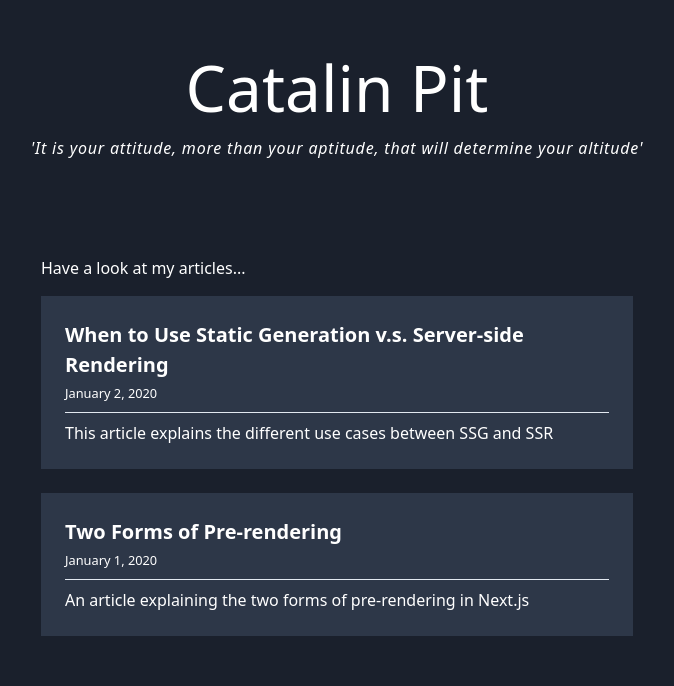
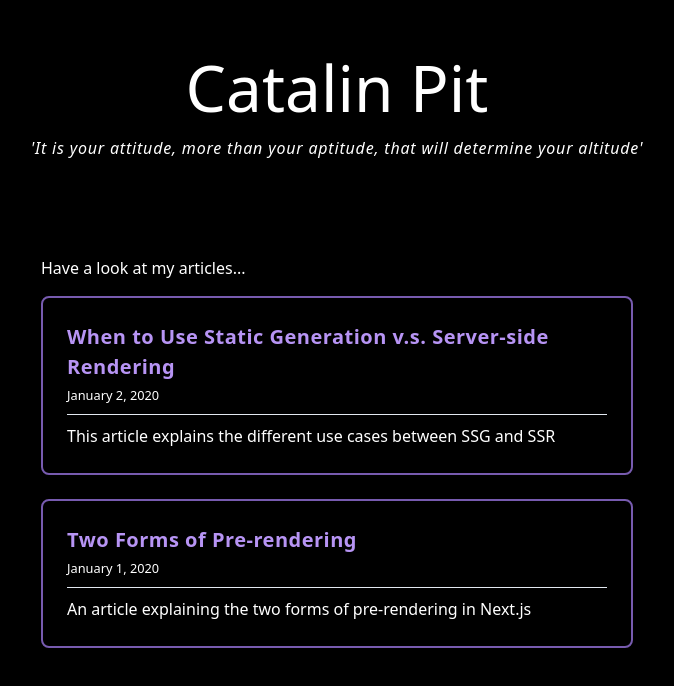
Before and after one commit to lawalalao/blog-next, a Next.js app: page / in a window 1280 px wide. Shown: the top 686 px of the page, without its empty margins (303-977 px from the left). Built offline with nearby package versions, Linux system fonts and the light colour scheme.

Commit message:
More changes

```diff
--- a/components/layout.js
+++ b/components/layout.js
@@ -6,7 +6,7 @@ export const siteTitle = "Catalin's Blog"
 
 export default function Layout({ children, home }) {
   return (
-    <div className={"bg-gray-900 text-white min-h-screen min-w-full"}>
+    <div className={"bg-black text-white min-h-screen min-w-full"}>
       <Head>
         <link rel="icon" href="/favicon.ico" />
         <meta name="description" content="A blog written by Catalin Pit" />
@@ -23,16 +23,16 @@ export default function Layout({ children, home }) {
         {home ? (
           <>
             <h1 className={"lg:text-6xl md:text-6xl text-3xl"}>{name}</h1>
-            <h6 className={"tracking-wider italic"}>'It is your attitude, more than your aptitude, that will determine your altitude'</h6>
+            <h6 className={"tracking-wider italic px-4"}>'It is your attitude, more than your aptitude, that will determine your altitude'</h6>
           </>
         ) : (
           <>
             <h2>
               <Link href="/">
-                <a className={"text-6xl"}>{name}</a>
+                <a className={"lg:text-6xl md:text-6xl text-3xl"}>{name}</a>
               </Link>
             </h2>
-            <h6 className={"tracking-wider italic"}>'It is your attitude, more than your aptitude, that will determine your altitude'</h6>
+            <h6 className={"tracking-wider italic px-4"}>'It is your attitude, more than your aptitude, that will determine your altitude'</h6>
           </>
         )}
       </header>
@@ -45,9 +45,9 @@ export default function Layout({ children, home }) {
          `
       }>{children}</main>
       {!home && (
-        <div>
+        <div className={"text-center p-8"}>
           <Link href="/">
-            <a>← Back to home</a>
+            <a className={"bg-transparent hover:bg-purple-700 text-purple-500 hover:text-white p-3 rounded-lg"}>← Back to home</a>
           </Link>
         </div>
       )}
--- a/pages/[postID].js
+++ b/pages/[postID].js
@@ -9,14 +9,14 @@ export default function Post({ postData }) {
             <Head>
                 <title>{postData.title}</title>
             </Head>
-            <div className={"bg-gray-800 p-6"}>
-                <h1 className={"text-4xl font-black"}>{postData.title}</h1>
+            <div className={"p-6 border-2 border-opacity-75 border-purple-500 rounded-lg shadow-2xl"}>
+                <h1 className={"text-xl font-black"}>{postData.title}</h1>
                 <small>
                   Posted on <Date dateString={postData.date} />
                 </small>
             </div>
             <br/>
-            <div className={"bg-gray-800 p-6"}>
+            <div className={"p-6 border-2 border-opacity-75 border-purple-500 rounded-lg shadow-2xl"}>
                 <div dangerouslySetInnerHTML={{ __html: postData.contentHTML }} />
             </div>
         </Layout>
--- a/pages/index.js
+++ b/pages/index.js
@@ -15,16 +15,16 @@ export default function Home({ postsData }) {
         <ul>
           {postsData.map(({ postID, title, date, excerpt }) => (
             <li key={postID}>
-              <div className={"bg-gray-800 p-6"}>
+              <div className={"p-6 border-2 border-opacity-75 border-purple-500 rounded-lg shadow-2xl"}>
                 <Link href='/[postID]' as={`/${postID}`}>
-                  <a className={"text-xl font-black"}>{title}</a>
+                  <a className={"text-xl font-black tracking-wide text-purple-400 hover:text-purple-600"}>{title}</a>
                 </Link>
                 <br />
                 <small>
                   <Date dateString={date} />
                 </small>
                 <hr className={"mt-2 mb-2"}/>
-                <div>
+                <div className={"leading-relaxed"}>
                   {excerpt}
                 </div>
               </div>
```
